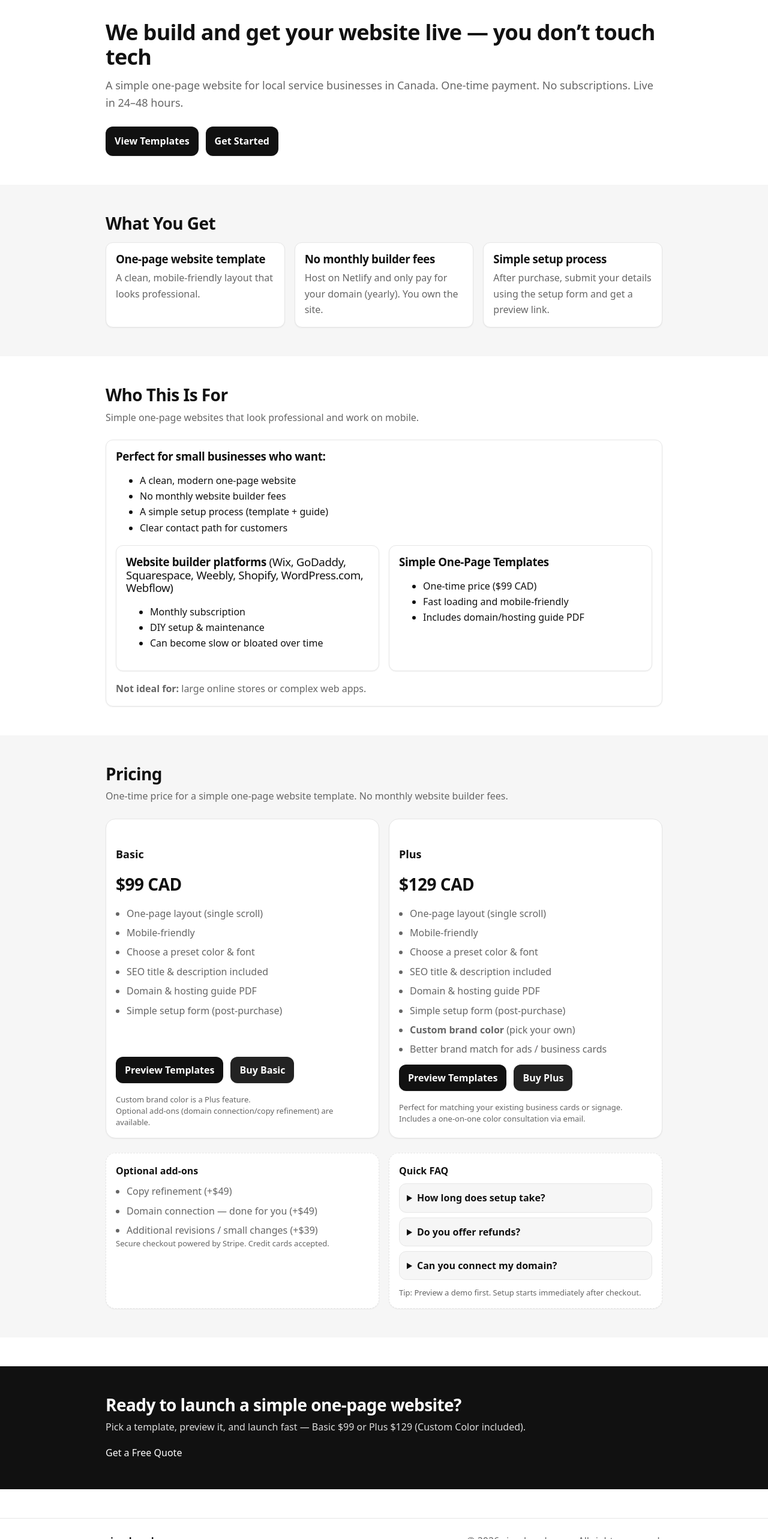
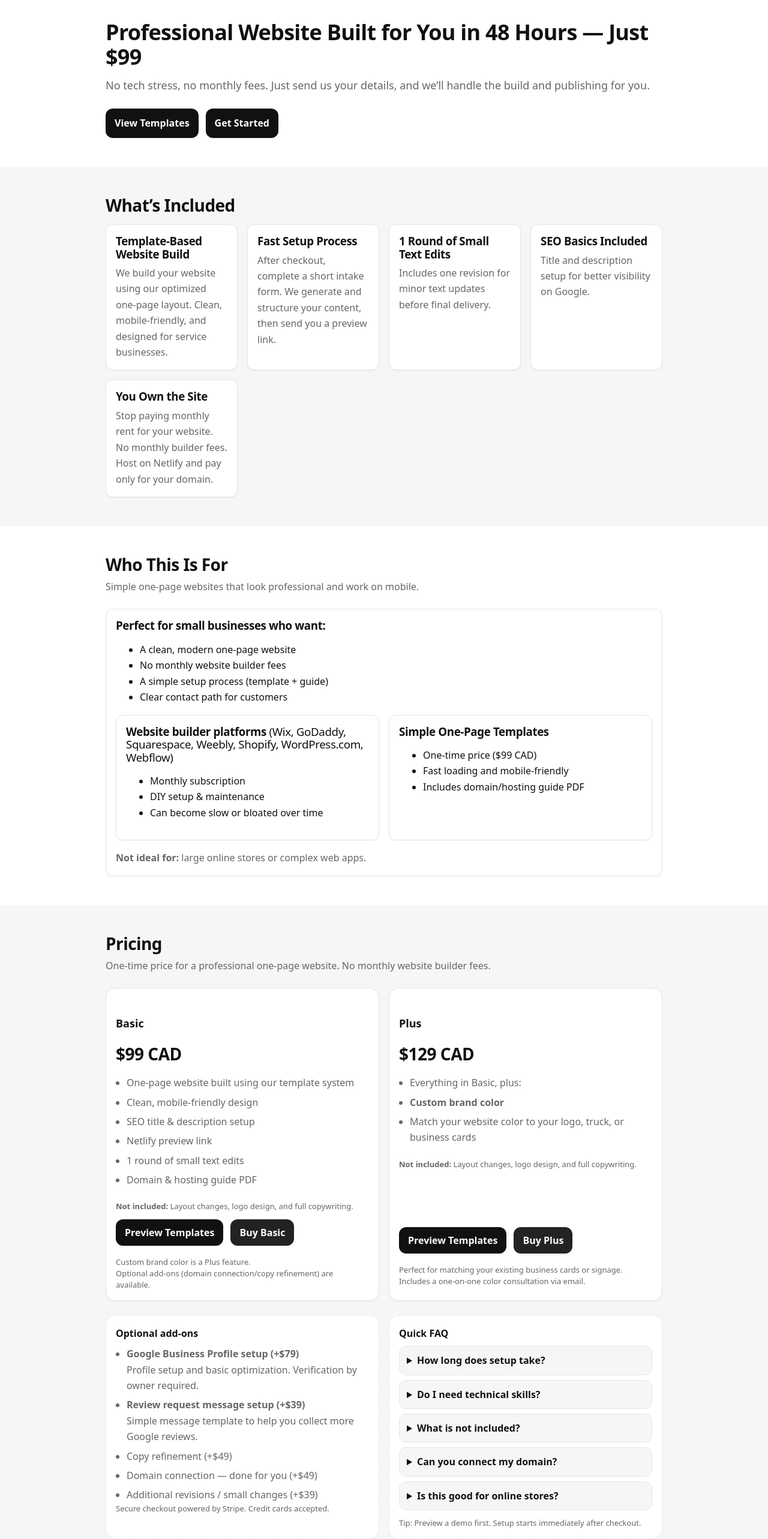
Before and after one commit to simplewebpageoh1/simplewebpage, a React (Vite) app: page / in a window 1280 px wide. Shown: the part 80-2646 px from the top of the page at 60% size. Built offline with nearby package versions, Linux system fonts and the light colour scheme; no server answers.

Commit message:
Fix Main + what included + add on options

```diff
--- a/src/components/sections/Pricing/Pricing.tsx
+++ b/src/components/sections/Pricing/Pricing.tsx
@@ -22,7 +22,7 @@ export default function Pricing() {
       <div className="container">
         <h2 className={styles.title}>Pricing</h2>
         <p className={styles.subtitle}>
-          One-time price for a simple one-page website template. No monthly website builder fees.
+          One-time price for a professional one-page website. No monthly website builder fees.
         </p>
 
         <div className={styles.grid}>
@@ -32,13 +32,17 @@ export default function Pricing() {
             <div className={styles.price}>$99 CAD</div>
 
             <ul className={styles.list}>
-              <li>One-page layout (single scroll)</li>
-              <li>Mobile-friendly</li>
-              <li>Choose a preset color &amp; font</li>
-              <li>SEO title & description included</li>
-              <li>Domain & hosting guide PDF</li>
-              <li>Simple setup form (post-purchase)</li>
+              <li>One-page website built using our template system</li>
+              <li>Clean, mobile-friendly design</li>
+              <li>SEO title &amp; description setup</li>
+              <li>Netlify preview link</li>
+              <li>1 round of small text edits</li>
+              <li>Domain &amp; hosting guide PDF</li>
             </ul>
+
+            <p className={styles.note} style={{ marginTop: 10 }}>
+              <strong>Not included:</strong> Layout changes, logo design, and full copywriting.
+            </p>
 
             <div className={styles.btnRow}>
               <Link to="/templates" className={styles.primaryBtn} onClick={() => trackEvent("cta_view_templates", { location: "pricing", plan: "basic" })}>
@@ -82,18 +86,16 @@ export default function Pricing() {
             <div className={styles.price}>$129 CAD</div>
 
             <ul className={styles.list}>
-              {/* ✅ Basic의 주요 기능도 Plus에 명시(리스트 길이/가치 비교가 직관적) */}
-              <li>One-page layout (single scroll)</li>
-              <li>Mobile-friendly</li>
-              <li>Choose a preset color &amp; font</li>
-              <li>SEO title &amp; description included</li>
-              <li>Domain &amp; hosting guide PDF</li>
-              <li>Simple setup form (post-purchase)</li>
+              <li>Everything in Basic, plus:</li>
               <li>
-                <strong>Custom brand color</strong> (pick your own)
+                <strong>Custom brand color</strong>
               </li>
-              <li>Better brand match for ads / business cards</li>
+              <li>Match your website color to your logo, truck, or business cards</li>
             </ul>
+
+            <p className={styles.note} style={{ marginTop: 10 }}>
+              <strong>Not included:</strong> Layout changes, logo design, and full copywriting.
+            </p>
 
             <div className={styles.btnRow}>
               <Link to="/templates" className={styles.primaryBtn} onClick={() => trackEvent("cta_view_templates", { location: "pricing", plan: "plus" })}>
@@ -134,6 +136,16 @@ export default function Pricing() {
           <div className={styles.commonCard}>
             <div className={styles.commonTitle}>Optional add-ons</div>
             <ul className={styles.commonList}>
+              <li>
+                <strong>Google Business Profile setup (+$79)</strong>
+                <br />
+                Profile setup and basic optimization. Verification by owner required.
+              </li>
+              <li>
+                <strong>Review request message setup (+$39)</strong>
+                <br />
+                Simple message template to help you collect more Google reviews.
+              </li>
               <li>Copy refinement (+$49)</li>
               <li>Domain connection — done for you (+$49)</li>
               <li>Additional revisions / small changes (+$39)</li>
@@ -146,21 +158,29 @@ export default function Pricing() {
 
             <details className={styles.faqItem}>
               <summary>How long does setup take?</summary>
-              <p>Most sites are ready within 48 hours after you submit the setup form.</p>
+              <p>Most websites are ready within 24–48 hours after we receive your intake form.</p>
             </details>
 
             <details className={styles.faqItem}>
-              <summary>Do you offer refunds?</summary>
+              <summary>Do I need technical skills?</summary>
+              <p>No. We build and publish your website for you. You only provide your business details.</p>
+            </details>
+
+            <details className={styles.faqItem}>
+              <summary>What is not included?</summary>
               <p>
-                Refunds are available if work has not started. See our <a href="/refund">Refund Policy</a>.
+                Major layout changes, logo design, and advanced custom features are not included in Basic or Plus plans.
               </p>
             </details>
 
             <details className={styles.faqItem}>
               <summary>Can you connect my domain?</summary>
-              <p>
-                Yes — domain connection is available as an optional add-on (+$49), or you can follow the included guide.
-              </p>
+              <p>Yes. You can follow our guide, or we can handle it for you for +$49.</p>
+            </details>
+
+            <details className={styles.faqItem}>
+              <summary>Is this good for online stores?</summary>
+              <p>No. This service is designed for simple service businesses that want a clean, fast one-page site.</p>
             </details>
 
             <p className={styles.note} style={{ marginTop: 12 }}>
--- a/src/pages/Home/Home.tsx
+++ b/src/pages/Home/Home.tsx
@@ -31,8 +31,9 @@ export default function Home() {
         path="/"
       />
       <Hero
-        title="We build and get your website live — you don’t touch tech"
-        subtitle="A simple one-page website for local service businesses in Canada. One-time payment. No subscriptions. Live in 24–48 hours."
+        title="Professional Website Built for You in 48 Hours — Just $99"
+        subtitle={`No tech stress, no monthly fees.
+Just send us your details, and we’ll handle the build and publishing for you.`}
         primaryCtaText="View Templates"
         primaryCtaLink="/templates"
         secondaryCtaText="Get Started"
@@ -41,19 +42,30 @@ export default function Home() {
       />
 
       <Services
-        heading="What You Get"
+        heading="What’s Included"
         items={[
           {
-            title: "One-page website template",
-            description: "A clean, mobile-friendly layout that looks professional.",
+            title: "Template-Based Website Build",
+            description:
+              "We build your website using our optimized one-page layout. Clean, mobile-friendly, and designed for service businesses.",
           },
           {
-            title: "No monthly builder fees",
-            description: "Host on Netlify and only pay for your domain (yearly). You own the site.",
+            title: "Fast Setup Process",
+            description:
+              "After checkout, complete a short intake form. We generate and structure your content, then send you a preview link.",
           },
           {
-            title: "Simple setup process",
-            description: "After purchase, submit your details using the setup form and get a preview link.",
+            title: "1 Round of Small Text Edits",
+            description: "Includes one revision for minor text updates before final delivery.",
+          },
+          {
+            title: "SEO Basics Included",
+            description: "Title and description setup for better visibility on Google.",
+          },
+          {
+            title: "You Own the Site",
+            description:
+              "Stop paying monthly rent for your website. No monthly builder fees. Host on Netlify and pay only for your domain.",
           },
         ]}
       />
```
Also changed, not shown: 3 other files (tests, documents, lock files or other folders).
